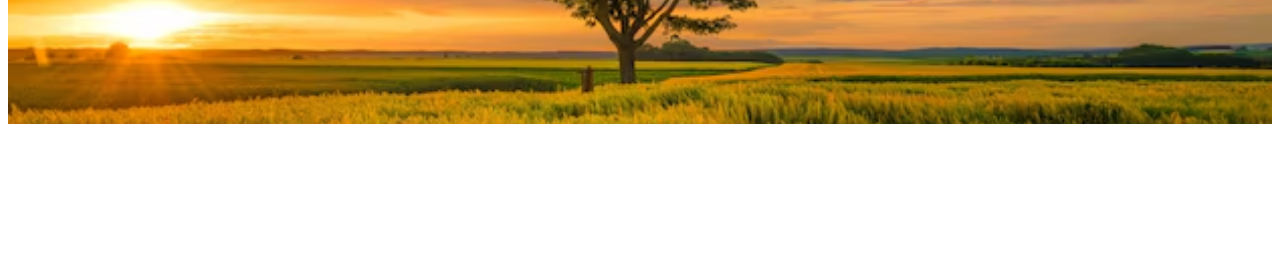
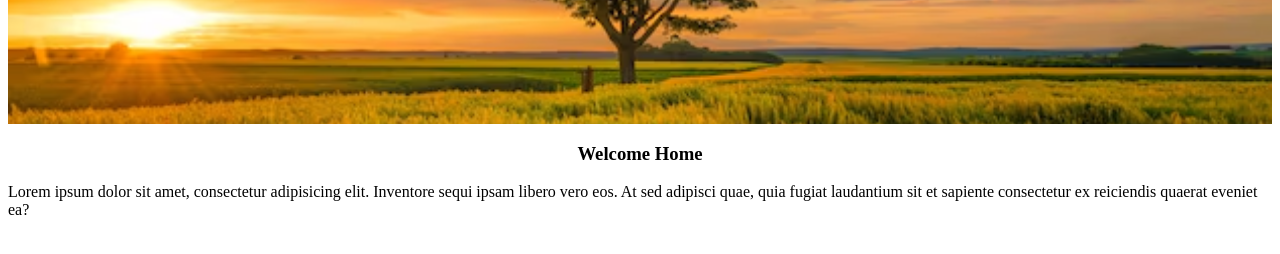
Before and after one commit to ArjunReji/banner, a plain HTML site: page index.html in a window 1280 px wide. Shown: the part 284-538 px from the top of the page. Drawn offline with Linux system fonts and the light colour scheme.

Commit message:
home section added

```diff
--- a/index.html
+++ b/index.html
@@ -18,6 +18,11 @@
     </div>
     <div class="banner-heading">Welcome to Our Website</div>
   </div>
+  <div>
+    <h3 style="text-align: center;">Welcome Home</h3>
+    <p>Lorem ipsum dolor sit amet, consectetur adipisicing elit. Inventore sequi ipsam libero vero eos. At sed adipisci
+      quae, quia fugiat laudantium sit et sapiente consectetur ex reiciendis quaerat eveniet ea?</p>
+  </div>
 </body>
 
 </html>
```
